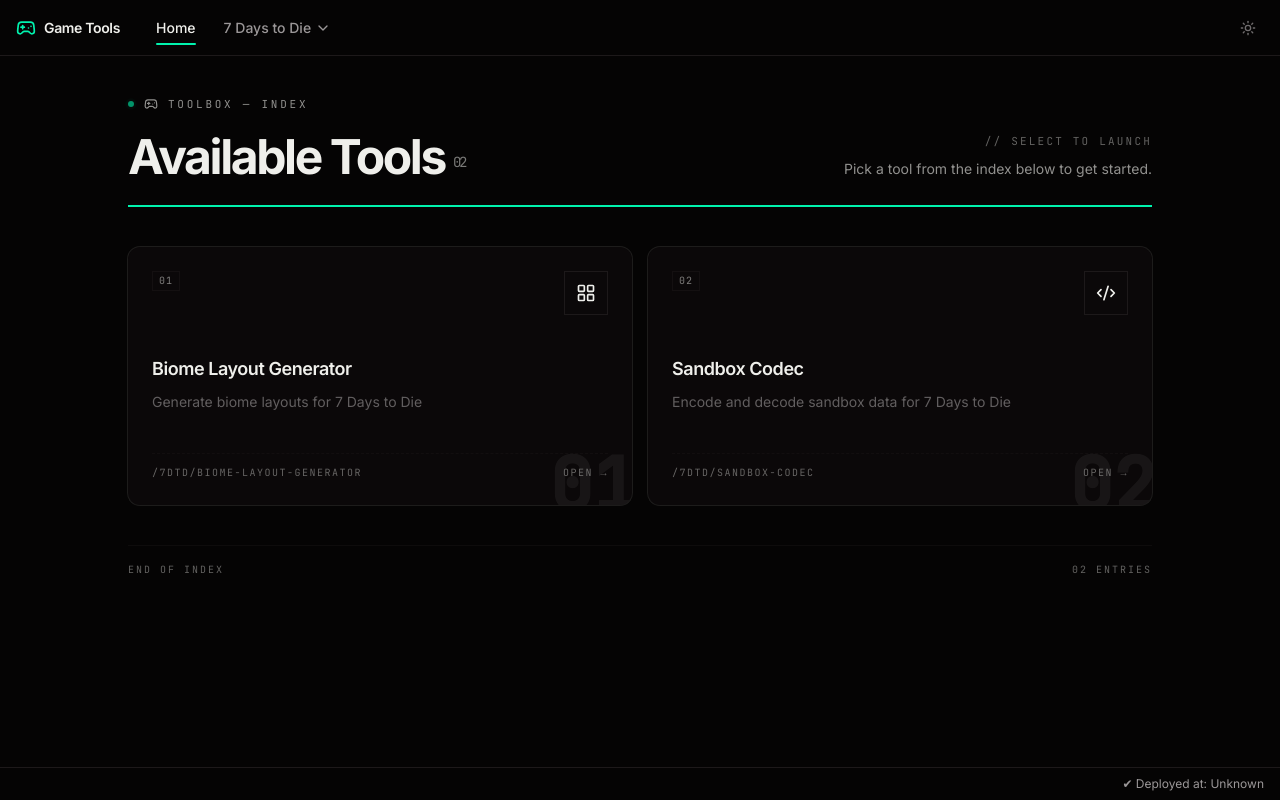
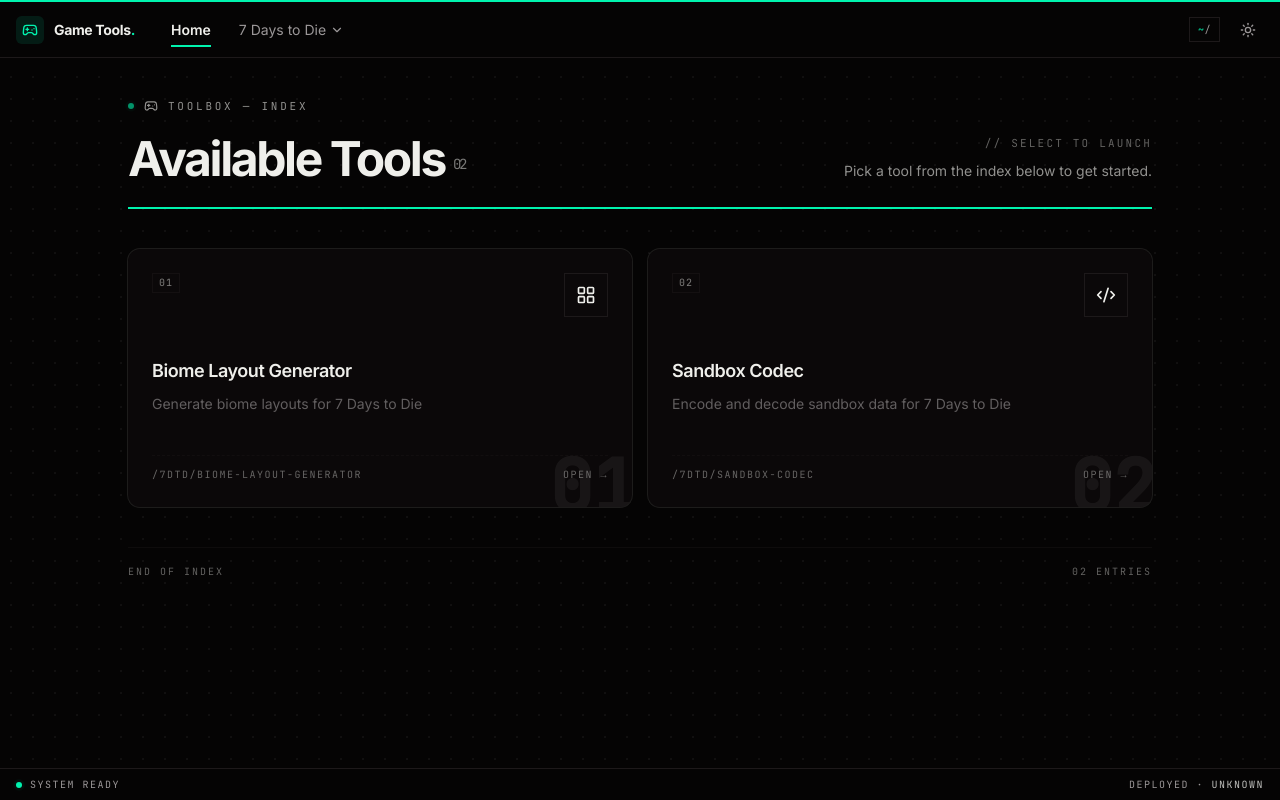
Before and after one commit to furaihan/game-tools, a React (Vite) app: page / in a window 1280 px wide. Built offline with nearby package versions, Linux system fonts and the light colour scheme.

Commit message:
style: enhance UI design and navigation animations
- Update navigation styles with active underline indicators
- Add crossfade animations to the theme toggle icon
- Implement route-based entry animations for the main view
- Add background pattern and subtle layout enhancements to App shell

```diff
--- a/src/App.tsx
+++ b/src/App.tsx
@@ -15,7 +15,14 @@ import {
   DropdownMenuContent,
   DropdownMenuItem,
 } from "@/shared/ui/dropdown-menu";
-import { Label } from "./shared/ui/label";
+
+/* Nav style — active = full weight + primary underline sweep */
+const navItemClass = (active: boolean) =>
+  `relative flex items-center gap-1 rounded-md px-3 py-1.5 text-sm transition-all duration-200 after:absolute after:inset-x-3 after:-bottom-px after:h-0.5 after:origin-left after:bg-primary after:transition-transform after:duration-300 after:ease-out ${
+    active
+      ? "font-semibold text-foreground after:scale-x-100"
+      : "text-muted-foreground after:scale-x-0 hover:bg-accent/50 hover:text-foreground hover:after:scale-x-100"
+  }`;
 
 function ThemeToggle() {
   const { isDark, toggle } = useTheme();
@@ -26,9 +33,25 @@ function ThemeToggle() {
           variant="ghost"
           size="icon"
           onClick={toggle}
-          className="h-8 w-8 text-muted-foreground hover:text-foreground animate-pulse"
+          className="group h-8 w-8 text-muted-foreground transition-all hover:text-foreground active:scale-90"
         >
-          {isDark ? <SunIcon className="h-4 w-4" /> : <MoonIcon className="h-4 w-4" />}
+          {/* crossfade + rotate between sun/moon, tilts on hover */}
+          <span className="relative flex h-4 w-4 items-center justify-center transition-transform duration-500 ease-out group-hover:rotate-45">
+            <SunIcon
+              className={`absolute h-4 w-4 transition-all duration-500 ${
+                isDark
+                  ? "rotate-0 scale-100 opacity-100"
+                  : "-rotate-90 scale-0 opacity-0"
+              }`}
+            />
+            <MoonIcon
+              className={`absolute h-4 w-4 transition-all duration-500 ${
+                isDark
+                  ? "rotate-90 scale-0 opacity-0"
+                  : "rotate-0 scale-100 opacity-100"
+              }`}
+            />
+          </span>
         </Button>
       </TooltipTrigger>
       <TooltipContent>
@@ -52,28 +75,28 @@ export default function App() {
   return (
     <ThemeProvider>
       <TooltipProvider delay={300}>
-        <div className="min-h-screen flex flex-col">
+        <div className="flex min-h-screen flex-col bg-background text-foreground bg-[radial-gradient(color-mix(in_oklab,currentColor_5%,transparent)_1px,transparent_1px)] bg-size-[22px_22px]">
+          {/* brand accent line */}
+          <div className="h-0.5 bg-primary" />
+
           <header className="flex h-14 items-center justify-between border-b bg-background px-4">
             <div className="flex items-center gap-6">
-              <div className="flex items-center gap-2">
-                <Gamepad2Icon className="h-5 w-5 text-primary" />
-                <h1 className="text-sm font-semibold tracking-tight">
-                  Game Tools
-                </h1>
-              </div>
+              {/* brand */}
+              <Link to="/" className="group flex items-center gap-2.5">
+                <span className="flex h-7 w-7 items-center justify-center rounded-md bg-primary/10 text-primary transition-transform duration-300 ease-out group-hover:-rotate-12">
+                  <Gamepad2Icon className="h-4 w-4" />
+                </span>
+                <span className="flex items-baseline gap-2">
+                  <h1 className="text-sm font-bold tracking-tight">
+                    Game Tools<span className="text-primary">.</span>
+                  </h1>
+                </span>
+              </Link>
+
+              {/* nav */}
               <nav className="flex items-center gap-1">
-                <Link
-                  to="/"
-                  className={`relative text-sm font-medium px-3 py-1.5 rounded-md transition-colors ${
-                    location.pathname === "/"
-                      ? "text-foreground"
-                      : "text-muted-foreground hover:text-foreground hover:bg-accent/50"
-                  }`}
-                >
+                <Link to="/" className={navItemClass(location.pathname === "/")}>
                   Home
-                  {location.pathname === "/" && (
-                    <span className="absolute -bottom-px inset-x-3 h-0.5 rounded-sm bg-primary" />
-                  )}
                 </Link>
                 {Object.entries(
                   tools.reduce<Record<string, typeof tools>>((acc, tool) => {
@@ -90,32 +113,30 @@ export default function App() {
                         openOnHover
                         delay={100}
                         closeDelay={0}
-                        className={`relative text-sm font-medium px-3 py-1.5 rounded-md transition-colors flex items-center gap-1 ${
-                          isActive
-                            ? "text-foreground"
-                            : "text-muted-foreground hover:text-foreground hover:bg-accent/50"
-                        }`}
+                        className={`group ${navItemClass(isActive)}`}
                       >
                         {category}
-                        <ChevronDownIcon className="h-4 w-4" />
-                        {isActive && (
-                          <span className="absolute -bottom-px inset-x-3 h-0.5 rounded-sm bg-primary" />
-                        )}
+                        <ChevronDownIcon className="h-3.5 w-3.5 transition-transform duration-200 group-data-[state=open]:rotate-180" />
                       </DropdownMenuTrigger>
-                      <DropdownMenuContent>
+                      <DropdownMenuContent className="min-w-44">
                         {categoryTools.map((tool) => {
                           const Icon = tool.icon;
+                          const active = location.pathname === tool.href;
                           return (
                             <DropdownMenuItem
                               key={tool.href}
                               render={<Link to={tool.href} />}
-                              className={
-                                location.pathname === tool.href
-                                  ? "border-l-2 border-primary pl-1 text-foreground font-medium"
-                                  : ""
-                              }
+                              className={`group/item border-l-2 pl-1 ${
+                                active
+                                  ? "border-primary font-medium text-foreground"
+                                  : "border-transparent"
+                              }`}
                             >
-                              <Icon className="h-4 w-4" />
+                              <Icon
+                                className={`h-4 w-4 transition-transform duration-200 group-hover/item:-rotate-12 ${
+                                  active ? "text-primary" : ""
+                                }`}
+                              />
                               {tool.title}
                             </DropdownMenuItem>
                           );
@@ -126,13 +147,38 @@ export default function App() {
                 })}
               </nav>
             </div>
-            <ThemeToggle />
+
+            <div className="flex items-center gap-3">
+              {/* live route readout — updates as you navigate */}
+              <code className="hidden border px-2 py-1 font-mono text-[10px] tracking-wider text-muted-foreground md:inline-block">
+                <span className="text-primary">~</span>
+                {location.pathname}
+              </code>
+              <ThemeToggle />
+            </div>
           </header>
-          <main className="flex flex-1 min-h-0 min-w-0 overflow-auto">
-            <Outlet />
+
+          <main className="flex min-h-0 min-w-0 flex-1 overflow-auto">
+            {/* keyed on path → subtle rise/fade on every route change */}
+            <div
+              key={location.pathname}
+              className="flex min-w-0 flex-1 flex-col transition-all duration-300 ease-out starting:translate-y-2 starting:opacity-0"
+            >
+              <Outlet />
+            </div>
           </main>
-          <footer className="flex py-2 items-center justify-end border-t bg-background px-4 text-xs text-muted-foreground">
-            &#10004; Deployed at: {formattedDate}
+
+          <footer className="flex items-center justify-between border-t bg-background px-4 py-2 font-mono text-[10px] uppercase tracking-[0.15em] text-muted-foreground">
+            <span className="flex items-center gap-2">
+              <span className="relative flex h-1.5 w-1.5">
+                <span className="absolute inline-flex h-full w-full animate-ping rounded-full bg-primary opacity-60" />
+                <span className="relative inline-flex h-1.5 w-1.5 rounded-full bg-primary" />
+              </span>
+              System ready
+            </span>
+            <span>
+              Deployed · <span className="text-foreground/80">{formattedDate}</span>
+            </span>
           </footer>
         </div>
       </TooltipProvider>
```
